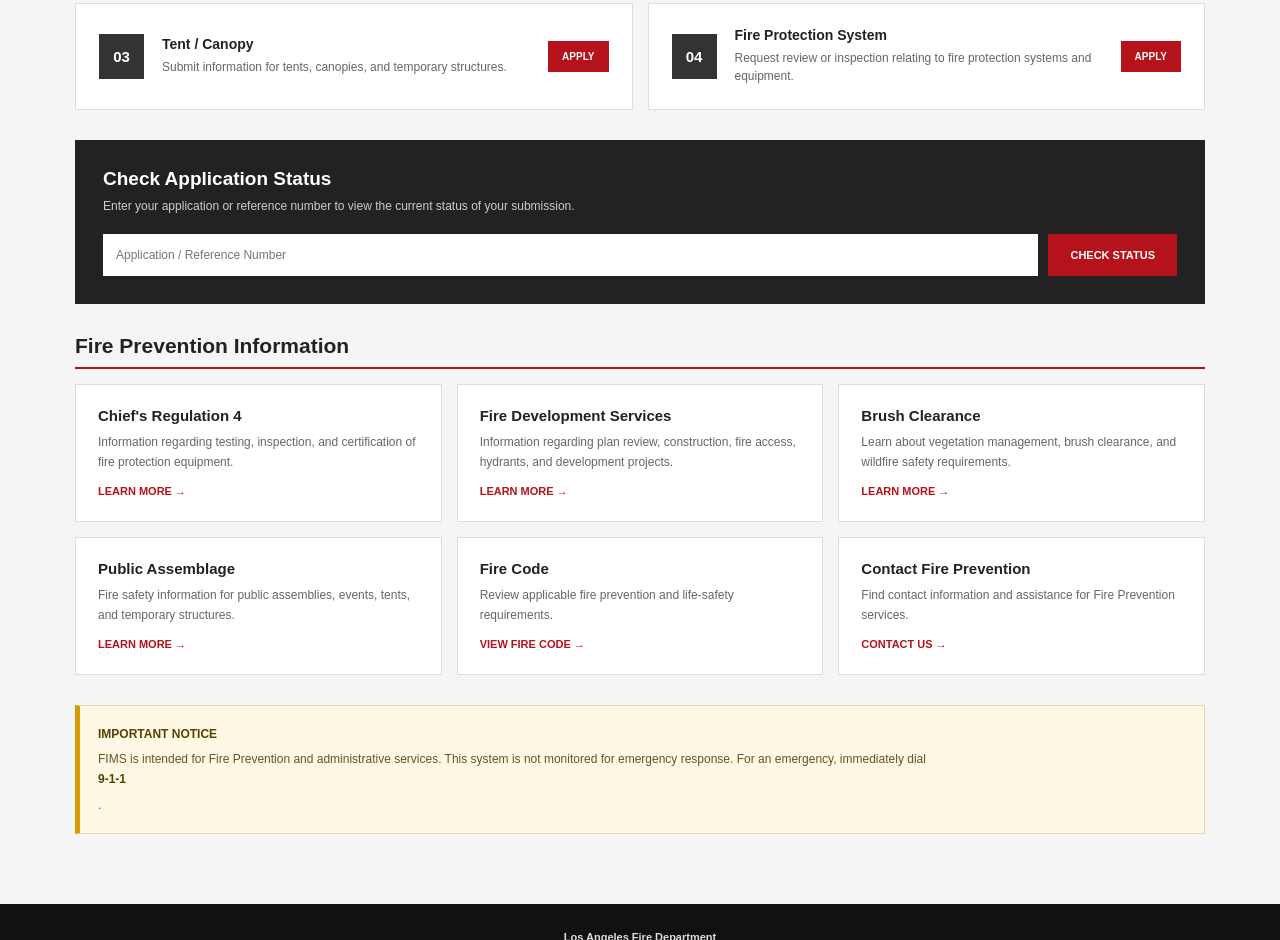
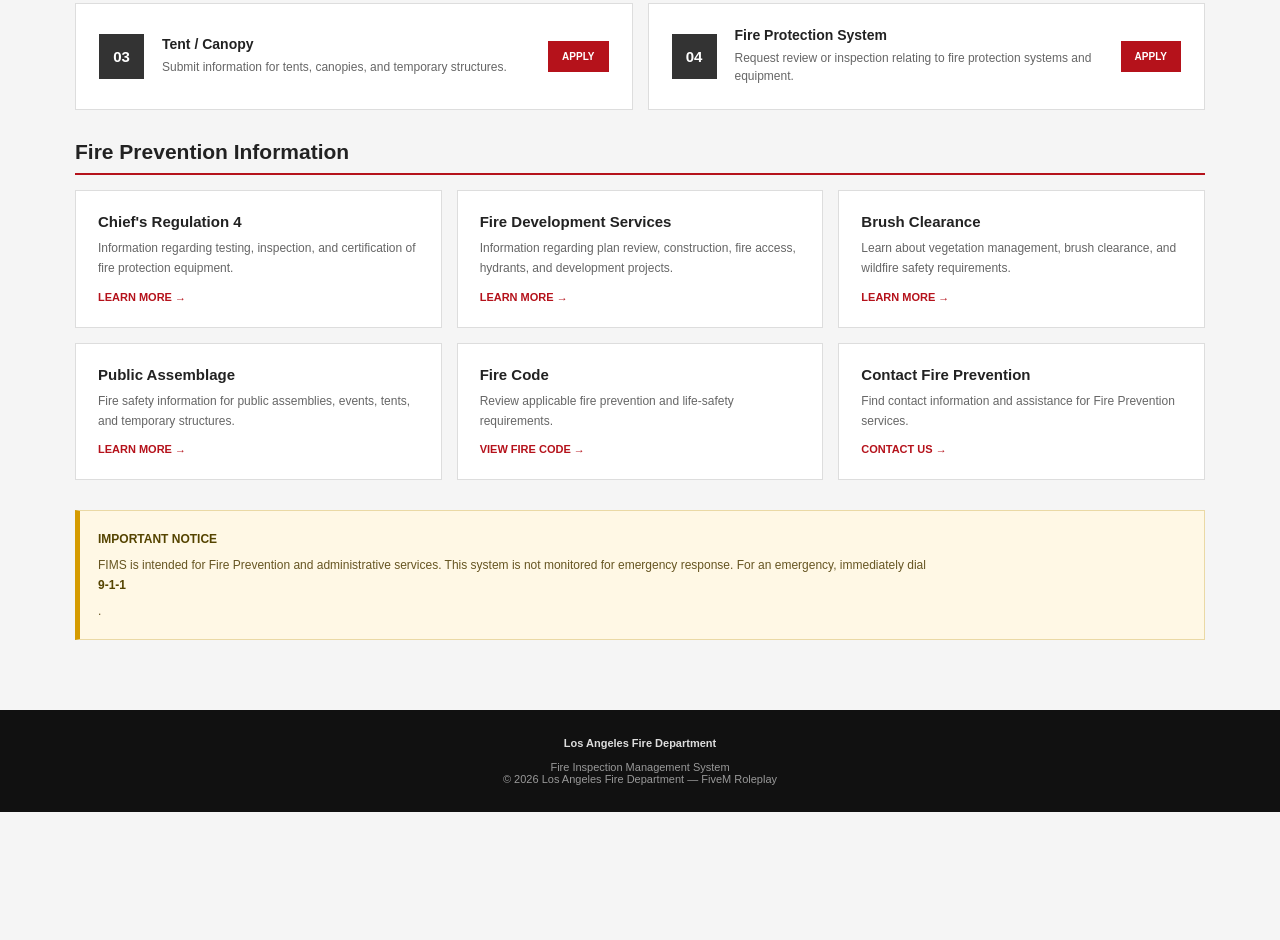
Before and after one commit to Unknownaod/lafdfims, a plain HTML site: page index.html in a window 1280 px wide. Shown: the part 1061-2001 px from the top of the page. After the commit the page ends 1873 px from the top, so only its background shows below. Drawn offline with Linux system fonts and the light colour scheme.

Commit message:
Update index.html

```diff
--- a/index.html
+++ b/index.html
@@ -1046,34 +1046,6 @@
 
 </div>
 
-
-<!-- STATUS -->
-
-<section class="status-box">
-
-    <h3>
-        Check Application Status
-    </h3>
-
-    <p>
-        Enter your application or reference number to
-        view the current status of your submission.
-    </p>
-
-
-    <div class="status-form">
-
-        <input
-            type="text"
-            placeholder="Application / Reference Number"
-        >
-
-        <button>
-            CHECK STATUS
-        </button>
-
-    </div>
-
 </section>
 
 
```
